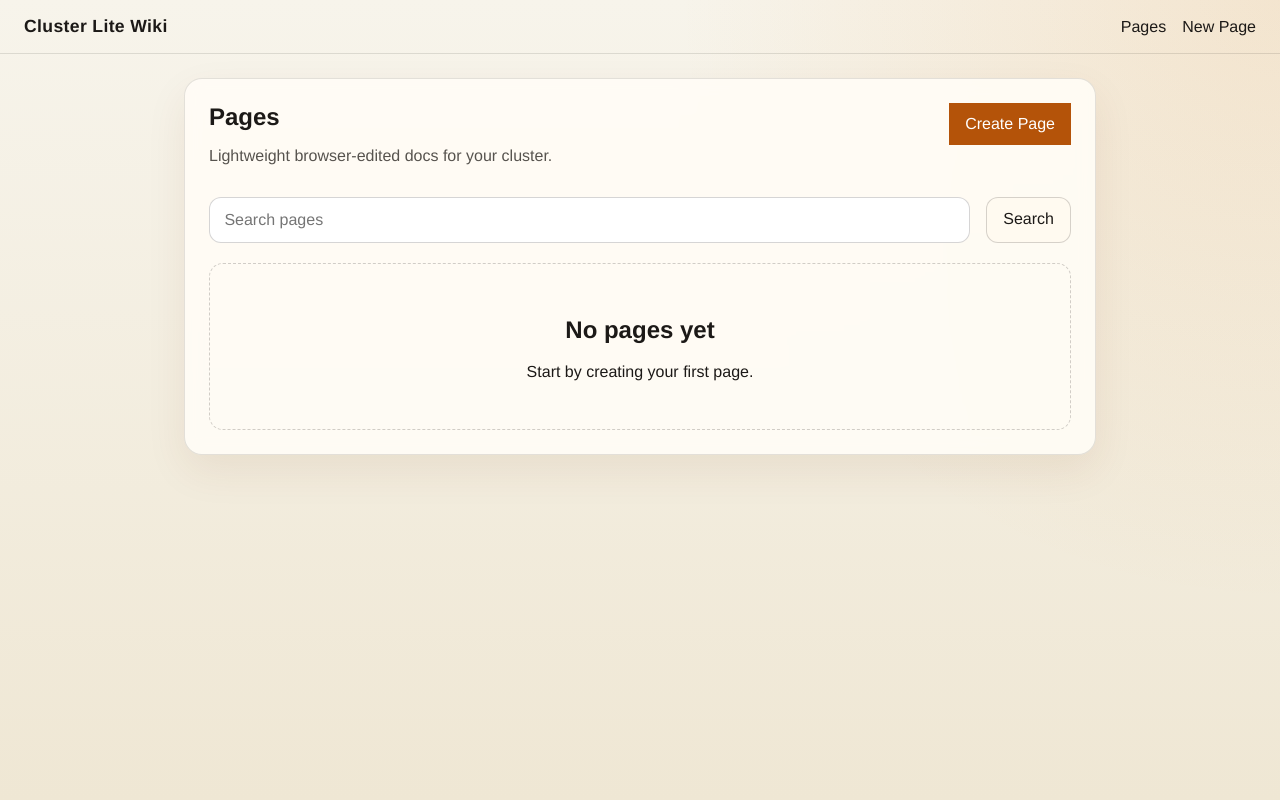
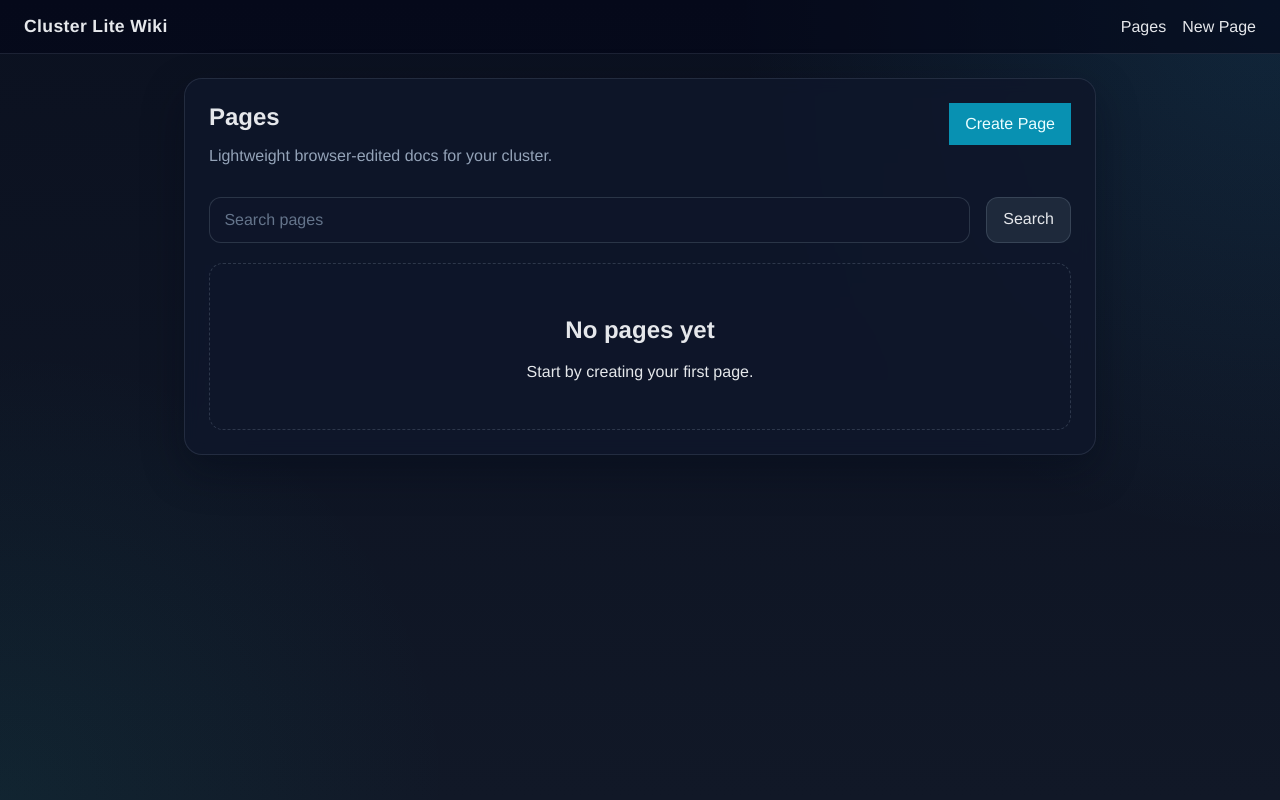
Before and after one commit to mvs5465/cluster-lite-wiki, a Flask app: page /pages in a window 1280 px wide. Run offline with Flask 3, Linux system fonts and the light colour scheme; data that the repository does not hold is empty.

Commit message:
feat(ui): switch wiki to dark theme (#2)
Co-authored-by: mvs5465 <test@example.com>

```diff
--- a/static/styles.css
+++ b/static/styles.css
@@ -1,8 +1,8 @@
 :root {
-  color-scheme: light;
+  color-scheme: dark;
   font-family: "IBM Plex Sans", "Helvetica Neue", sans-serif;
-  background: #f4f1e8;
-  color: #1c1917;
+  background: #0f1720;
+  color: #e5e7eb;
 }
 
 * {
@@ -12,8 +12,9 @@
 body {
   margin: 0;
   background:
-    radial-gradient(circle at top right, rgba(217, 119, 6, 0.12), transparent 40%),
-    linear-gradient(180deg, #f7f4eb 0%, #efe7d4 100%);
+    radial-gradient(circle at top right, rgba(56, 189, 248, 0.12), transparent 36%),
+    radial-gradient(circle at bottom left, rgba(20, 184, 166, 0.08), transparent 30%),
+    linear-gradient(180deg, #0b1120 0%, #111827 100%);
   min-height: 100vh;
 }
 
@@ -23,7 +24,8 @@ a {
 
 .topbar {
   align-items: center;
-  border-bottom: 1px solid rgba(28, 25, 23, 0.12);
+  background: rgba(2, 6, 23, 0.62);
+  border-bottom: 1px solid rgba(148, 163, 184, 0.16);
   display: flex;
   justify-content: space-between;
   padding: 1rem 1.5rem;
@@ -53,10 +55,10 @@ a {
 
 .panel {
   backdrop-filter: blur(8px);
-  background: rgba(255, 252, 246, 0.92);
-  border: 1px solid rgba(28, 25, 23, 0.12);
+  background: rgba(15, 23, 42, 0.86);
+  border: 1px solid rgba(148, 163, 184, 0.16);
   border-radius: 18px;
-  box-shadow: 0 16px 40px rgba(120, 53, 15, 0.08);
+  box-shadow: 0 16px 40px rgba(2, 8, 23, 0.36);
   padding: 1.5rem;
 }
 
@@ -75,7 +77,7 @@ a {
 
 .muted,
 .eyebrow {
-  color: #57534e;
+  color: #94a3b8;
 }
 
 .eyebrow {
@@ -99,10 +101,17 @@ a {
 input,
 textarea,
 button {
-  border: 1px solid rgba(28, 25, 23, 0.18);
+  background: rgba(15, 23, 42, 0.8);
+  border: 1px solid rgba(148, 163, 184, 0.22);
   border-radius: 12px;
+  color: #e5e7eb;
   font: inherit;
   padding: 0.8rem 0.9rem;
+}
+
+input::placeholder,
+textarea::placeholder {
+  color: #64748b;
 }
 
 textarea {
@@ -118,8 +127,8 @@ label {
 
 .button,
 button {
-  background: #fffaf0;
-  color: #1c1917;
+  background: #1e293b;
+  color: #e5e7eb;
   cursor: pointer;
   display: inline-flex;
   justify-content: center;
@@ -128,9 +137,9 @@ button {
 }
 
 .primary {
-  background: #b45309;
-  border-color: #b45309;
-  color: white;
+  background: #0891b2;
+  border-color: #0891b2;
+  color: #ecfeff;
 }
 
 .page-list {
@@ -139,7 +148,8 @@ button {
 }
 
 .page-card {
-  border: 1px solid rgba(28, 25, 23, 0.08);
+  background: rgba(15, 23, 42, 0.58);
+  border: 1px solid rgba(148, 163, 184, 0.12);
   border-radius: 14px;
   padding: 1rem;
 }
@@ -156,7 +166,7 @@ button {
 }
 
 .empty {
-  border: 1px dashed rgba(28, 25, 23, 0.2);
+  border: 1px dashed rgba(148, 163, 184, 0.24);
   border-radius: 14px;
   padding: 2rem;
   text-align: center;
@@ -168,13 +178,17 @@ button {
 
 .content pre,
 .content code {
-  background: rgba(28, 25, 23, 0.06);
+  background: rgba(30, 41, 59, 0.9);
   border-radius: 8px;
 }
 
 .content pre {
   overflow-x: auto;
   padding: 1rem;
+}
+
+.content a {
+  color: #67e8f9;
 }
 
 .actions {
```
